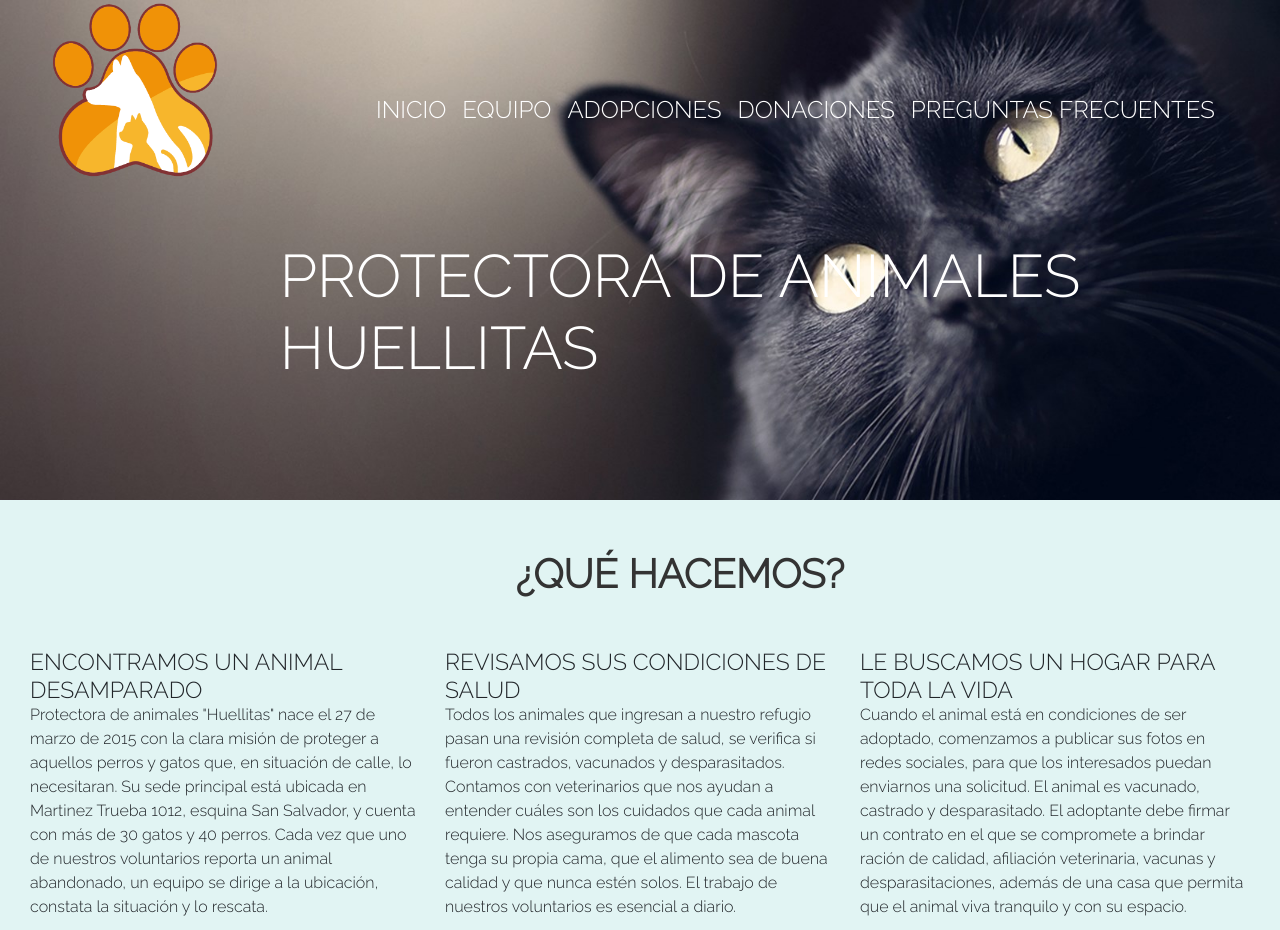
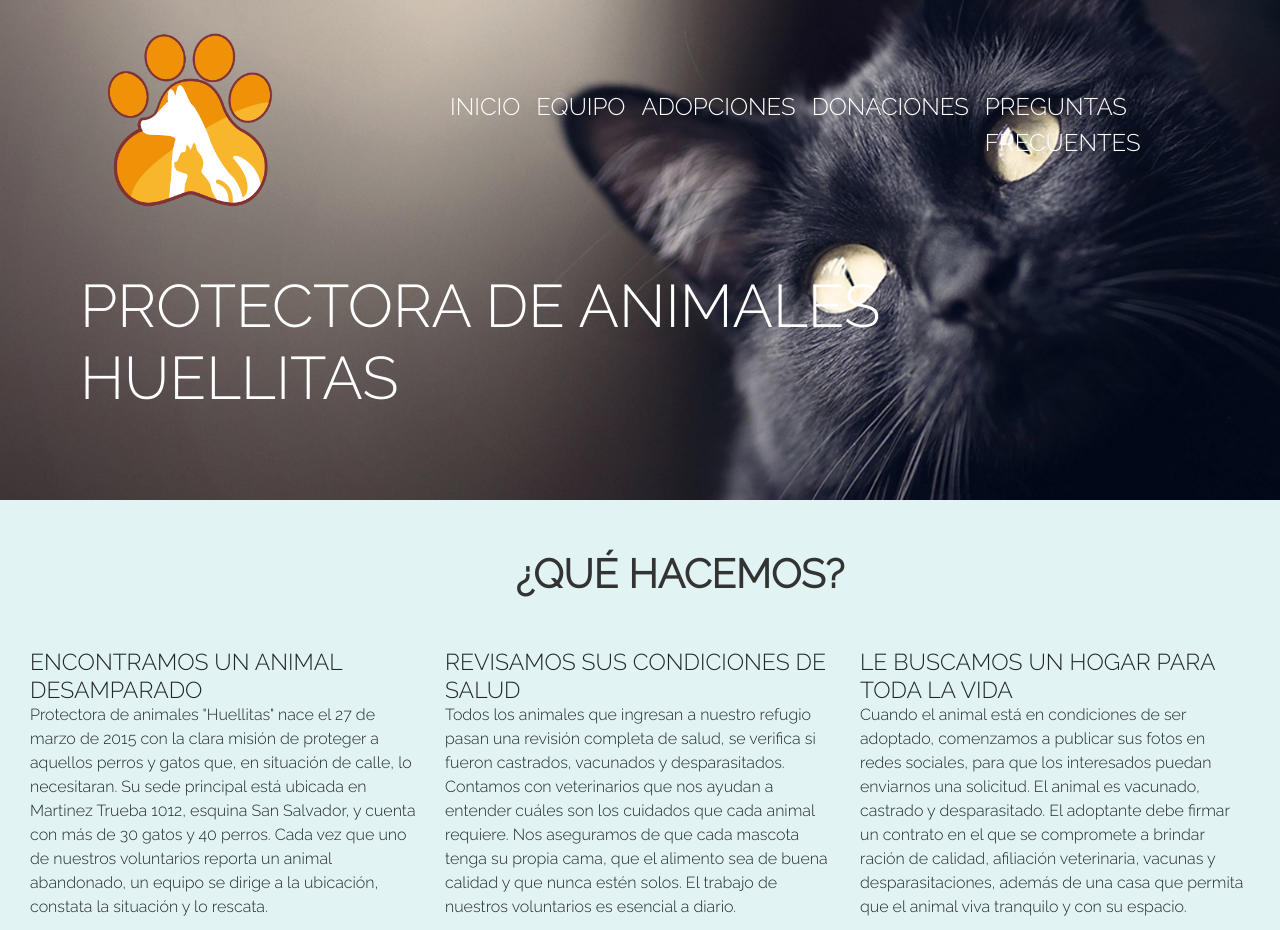
Before and after one commit to Jruiz1994/Protectora-de-animales, a website: page index.html in a window 1280 px wide. Shown: the top 930 px of the page. Drawn offline with nearby package versions, Linux system fonts and the light colour scheme.

Commit message:
Correcciones de header

```diff
--- a/scss/index.scss
+++ b/scss/index.scss
@@ -31,11 +31,29 @@ header {
 
 
 .headerMenu {
-    display: flex;
-    flex-direction: row;
-    align-content: space-between;
-    flex-wrap: wrap;
-    justify-content: space-around;
+    display: grid;
+    grid-template-columns: 1fr 1fr 1fr;
+    grid-template-rows: 250px 250px;
+    grid-column-gap: 10px;
+    grid-template-areas:
+        "logoHeader menu menu"
+        "titulo titulo titulo";
+    justify-items: center;
+    align-content: end;
+}
+
+.logoHeader{
+    grid-area: logoHeader;
+    margin-top: 30px;
+}
+
+.navbar{
+    grid-area: menu;
+}
+
+.titulo{
+    grid-area: titulo;
+    justify-self: start;
 }
 
 .bg-light {
@@ -514,7 +532,7 @@ button.btn.btn-primary:hover {
         grid-template-rows: 200px 300px;
         grid-template-areas:
             "logo menu"
-            "titulo menu";
+            "titulo titulo";
         justify-items: center;
         align-items: center;
     }
@@ -706,8 +724,12 @@ button.btn.btn-primary:hover {
         grid-area: titulo;
     }
 
-    .header__menuMobile {
+    .navbar {
         grid-area: menuMobile;
+    }
+
+    .navbar-light .navbar-toggler {
+        background-color: $colorNaranja;
     }
 
     #dropdownMenu2 {
```
Also changed, not shown: css/index.css.
